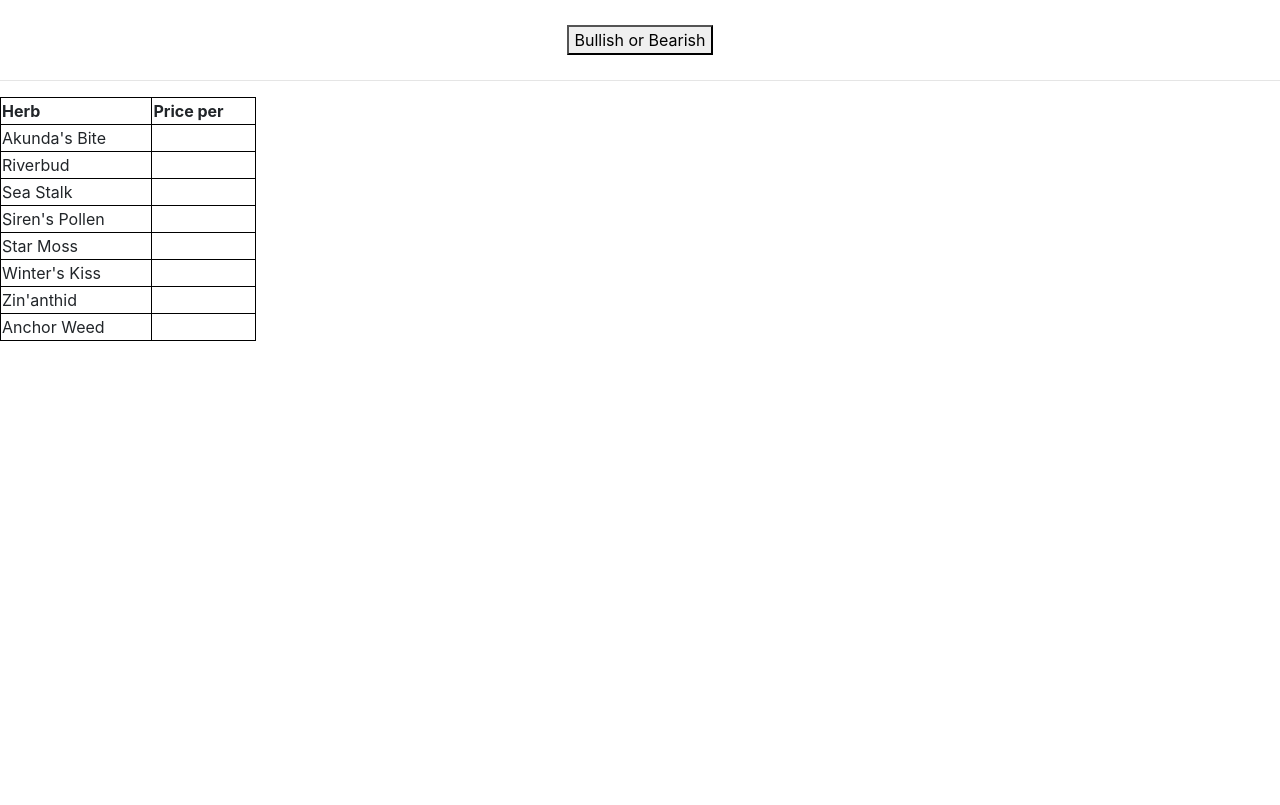
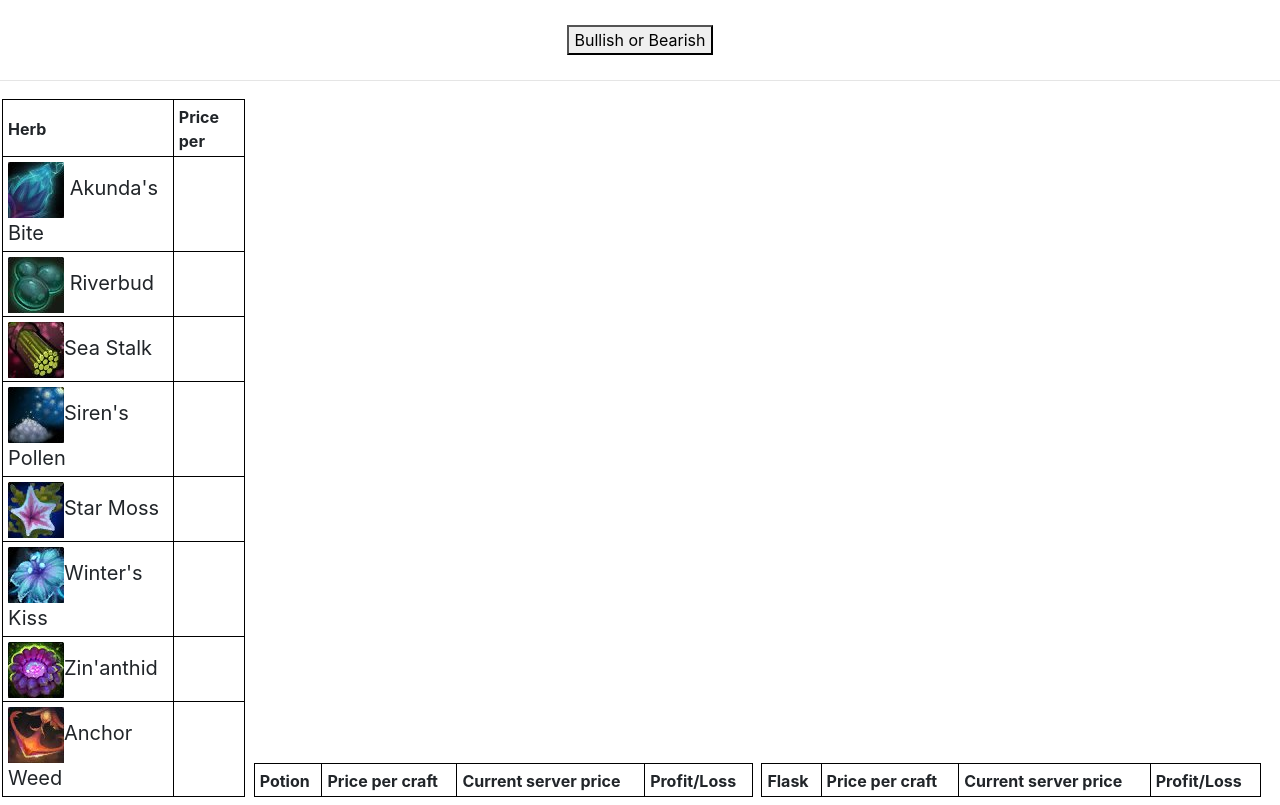
Before and after one commit to tandangle/wowapp, a website with bundled scripts: page index.html in a window 1280 px wide. Built offline with nearby package versions, Linux system fonts and the light colour scheme.

Commit message:
website done, herb prices done

```diff
--- a/index.css
+++ b/index.css
@@ -6,4 +6,39 @@
 
 table, th, td {
     border: 1px solid black;
+    padding: 5px 5px 3px 5px;
   }
+
+  td {
+      font-size: 20px;
+  }
+
+img:hover {
+        width: 56px;
+        height: 56px;
+        background-color: #FFFFFF;
+        position: relative;
+        box-shadow: 0px 0px 2px 4px #BF9C33;
+}
+
+table {
+    width: 100%
+}
+
+div.table1 {
+    width: 19%;
+    display: inline-block;
+    margin: 2px;
+  }
+
+div.table2 {
+    width: 39%;
+    display: inline-block;
+    margin: 2px;
+}
+
+div.table3 {
+    width: 39%;
+    display: inline-block;
+    margin: 2px;
+}
--- a/index.html
+++ b/index.html
@@ -10,44 +10,65 @@
         <button id="pullData">Bullish or Bearish</button>
         </div>
         <hr>
-        <table style="width:20%">
+        <div class="table1">
+        <table>
             <tr>
               <th>Herb</th>
               <th>Price per</th>
             </tr>
             <tr>
-              <td>Akunda's Bite</td>
+              <td><a href="https://www.wowhead.com/item=152507/akundas-bite"><img src="/images/akundasbite.jpg"></a> Akunda's Bite</td>
               <td id="akundasbite"></td>
             </tr>
             <tr>
-              <td>Riverbud</td>
+              <td><a href="https://www.wowhead.com/item=152505/riverbud"><img src="/images/riverbud.jpg"></a> Riverbud</td>
               <td id="riverbud"></td>
             </tr>
             <tr>
-              <td>Sea Stalk</td>
+              <td><a href="https://www.wowhead.com/item=152511/sea-stalk"><img src="/images/seastalk.jpg"></a>Sea Stalk</td>
               <td id="seastalk"></td>
             </tr>
             <tr>
-              <td>Siren's Pollen</td>
+              <td><a href="https://www.wowhead.com/item=152509/sirens-pollen"><img src="/images/sirenspollen.jpg"></a>Siren's Pollen</td>
               <td id="sirenspollen"></td>
             </tr>
             <tr>
-                <td>Star Moss</td>
+                <td><a href="https://www.wowhead.com/item=152506/star-moss"><img src="/images/starmoss.jpg"></a>Star Moss</td>
                 <td id="starmoss"></td>
             </tr>
             <tr>
-                <td>Winter's Kiss</td>
+                <td><a href="https://www.wowhead.com/item=152508/winters-kiss"><img src="/images/winterskiss.jpg"></a>Winter's Kiss</td>
                 <td id="winterskiss"></td>
             </tr>
             <tr>
-                <td>Zin'anthid</td>
+                <td><a href="https://www.wowhead.com/item=168487/zinanthid"><img src="/images/zinanthid.jpg"></a>Zin'anthid</td>
                 <td id="zinanthid"></td>
             </tr>
             <tr>
-                <td>Anchor Weed</td>
+                <td><a href="https://www.wowhead.com/item=152510/anchor-weed"><img src="/images/anchorweed.jpg"></a>Anchor Weed</td>
                 <td id="anchorweed"></td>
             </tr>
           </table>
+        </div>
+        <div class="table2">
+          <table>
+            <tr>
+              <th>Potion</th>
+              <th>Price per craft</th>
+              <th>Current server price</th>
+              <th>Profit/Loss</th>
+            </tr>
+            </table>
+        </div>
+        <div class="table3">
+            <table>
+              <tr>
+                <th>Flask</th>
+                <th>Price per craft</th>
+                <th>Current server price</th>
+                <th>Profit/Loss</th>
+              </tr>
+              </table>
         <script src="https://unpkg.com/axios/dist/axios.min.js"></script>
         <script src="https://unpkg.com/axios/dist/axios.min.js"></script>
         <script src="index.js"></script>
--- a/index.js
+++ b/index.js
@@ -191,6 +191,15 @@ function render() {axios.post("https://us.battle.net/oauth/token?grant_type=clie
             document.getElementById("anchorweed").innerHTML = `
             ${anchorweedPriceGold} <img src="images/money-gold.gif"> ${anchorweedPriceSilver} <img src="images/money-silver.gif"> ${anchorweedPriceCopper} <img src="images/money-copper.gif">`
 
+            // Flasks and Potions
+            var anchorweed = response.data.auctions.filter(function(auction){
+                return auction.item.id === 152510
+              });
+              anchorweed.sort(function(a,b){
+                  return a.unit_price - b.unit_price
+                })
+              var anchorweedPrice = anchorweed[0].unit_price;
+
         })
         .catch(function(error){
           console.log(error)
```
Also changed, not shown: images/akundasbite.jpg (added), images/anchorweed.jpg (added), images/riverbud.jpg (added), images/seastalk.jpg (added), images/sirenspollen.jpg (added), images/starmoss.jpg (added), images/winterskiss.jpg (added), images/zinanthid.jpg (added).
